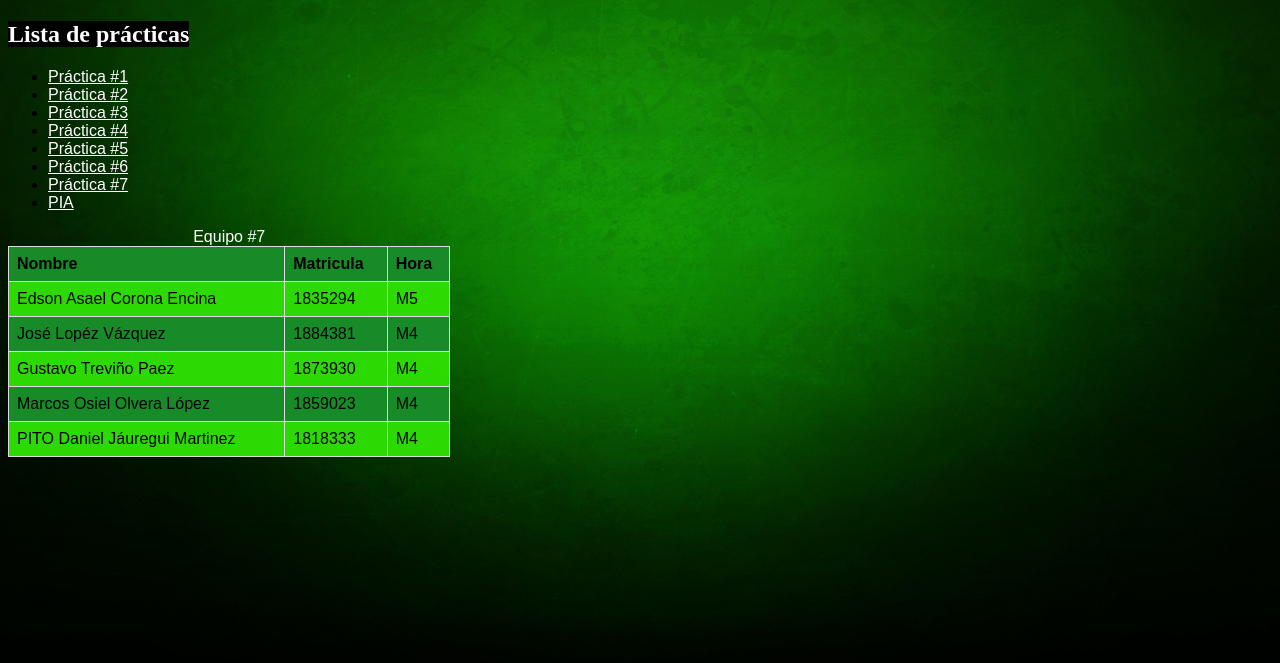
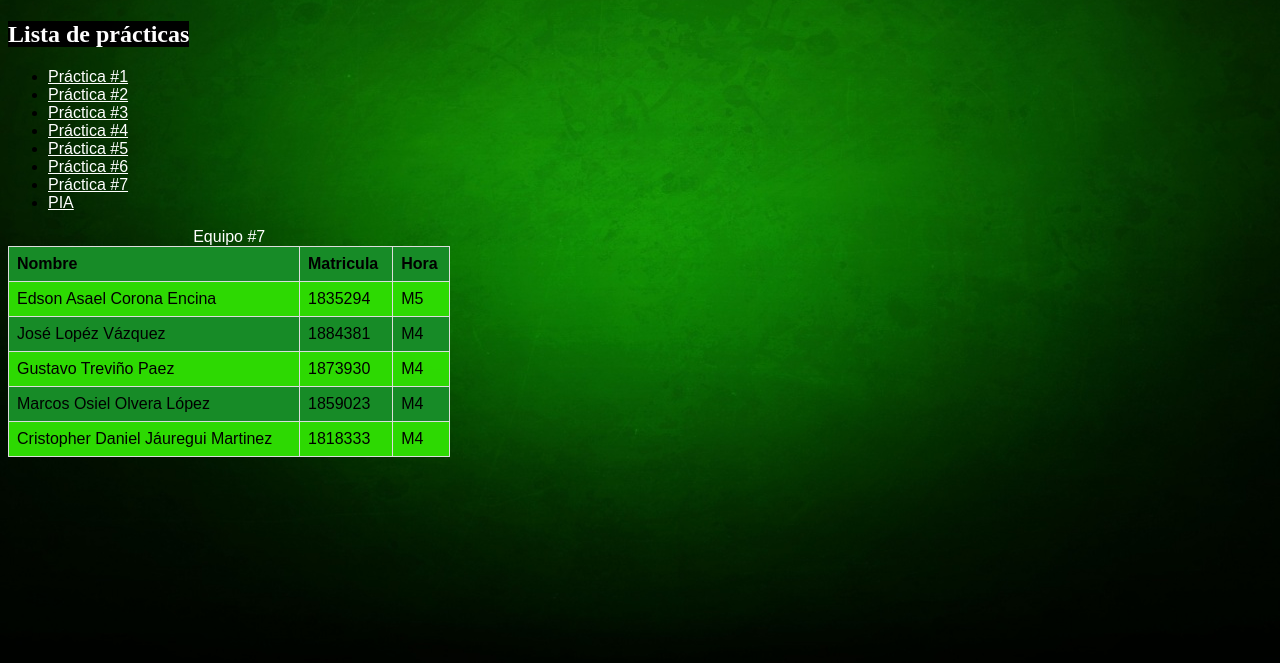
Before and after one commit to Fifo1999/Programacion-Web-Lab, a plain HTML site: page index.html in a window 1280 px wide. Shown: the part 137-800 px from the top of the page. Drawn offline with Linux system fonts and the light colour scheme.

Commit message:
Update index.html

```diff
--- a/index.html
+++ b/index.html
@@ -70,7 +70,7 @@
                   </tr>
 
                   <tr>
-                    <td>PITO Daniel Jáuregui Martinez</td>
+                    <td>Cristopher Daniel Jáuregui Martinez</td>
                     <td>1818333</td>
                     <td>M4</td>
                   </tr>
```
